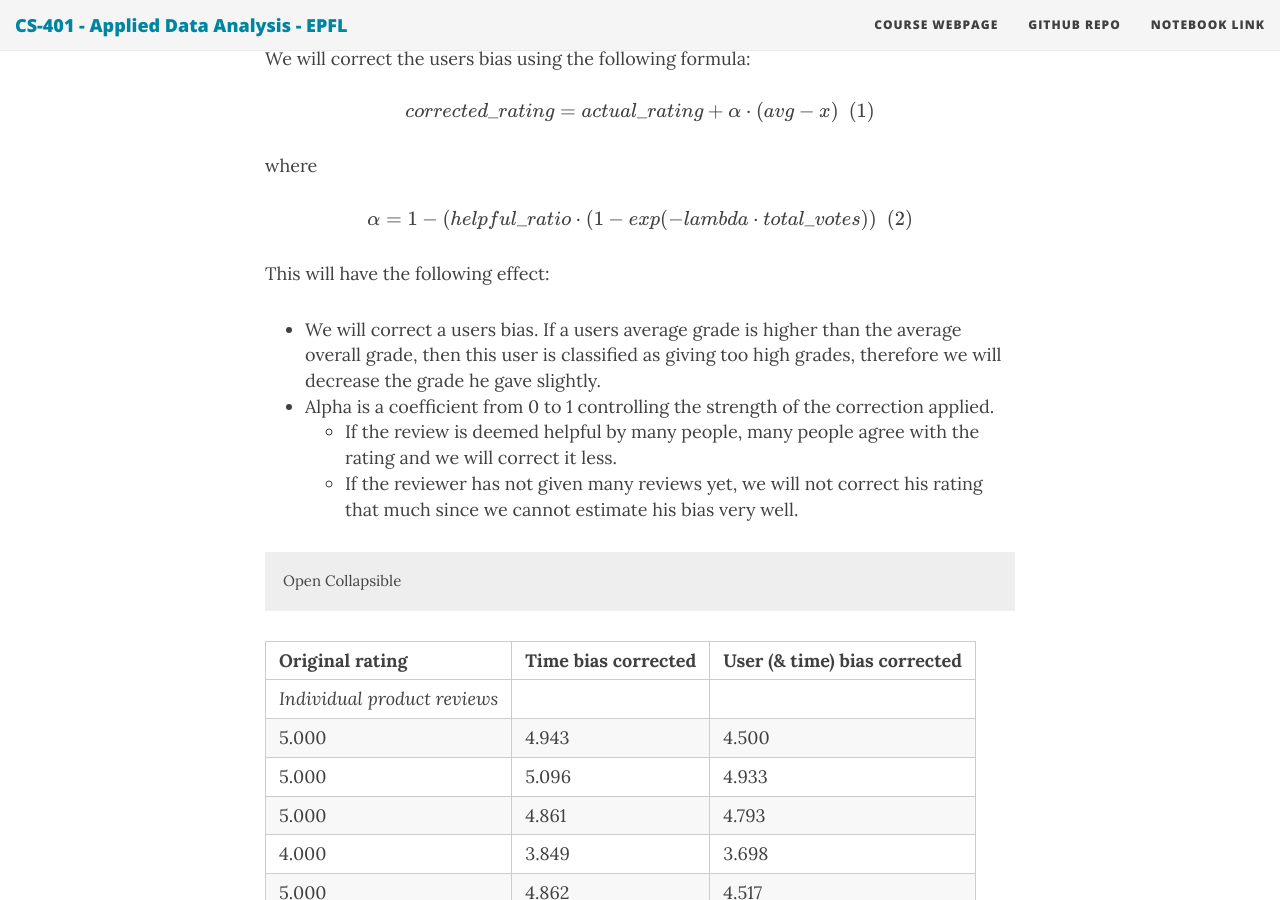
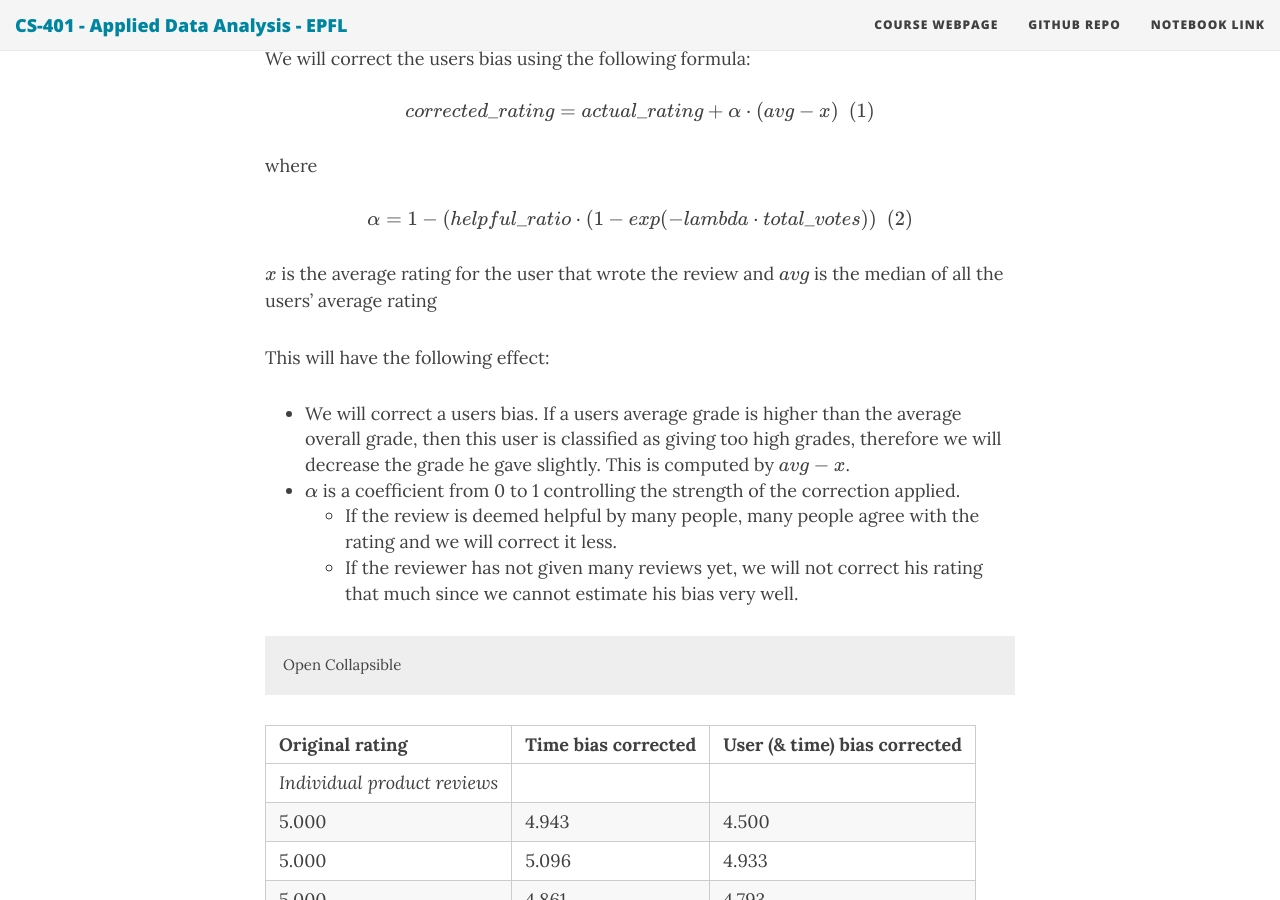
Before and after one commit to ada-lyn/ada-lyn.github.io, a Jekyll site: the page built from index.md, in a window 1280 px wide and 900 px high, scrolled down 32401 px. Built offline with Jekyll 4.4.1, drawn with Linux system fonts in a browser that asks for light colours; nearby versions of some CDN libraries; formulas are drawn with MathJax 3.

Commit message:
Update index.md

```diff
--- a/index.md
+++ b/index.md
@@ -386,10 +386,12 @@
 
 \\[ \alpha = 1 - (helpful\\_ratio \cdot (1 - exp(-lambda \cdot total\\_votes)) \\ \\  (2)\\]
 
+\\(x\\) is the average rating for the user that wrote the review and \\(avg\\) is the median of all the users' average rating
+
 This will have the following effect:
 
-- We will correct a users bias. If a users average grade is higher than the average overall grade, then this user is classified as giving too high grades, therefore we will decrease the grade he gave slightly.
-- Alpha is a coefficient from 0 to 1 controlling the strength of the correction applied.
+- We will correct a users bias. If a users average grade is higher than the average overall grade, then this user is classified as giving too high grades, therefore we will decrease the grade he gave slightly. This is computed by \\(avg - x\\).
+- \\(\alpha\\) is a coefficient from 0 to 1 controlling the strength of the correction applied.
 	- If the review is deemed helpful by many people, many people agree with the rating and we will correct it less.
 	- If the reviewer has not given many reviews yet, we will not correct his rating that much since we cannot estimate his bias very well.
 
```
